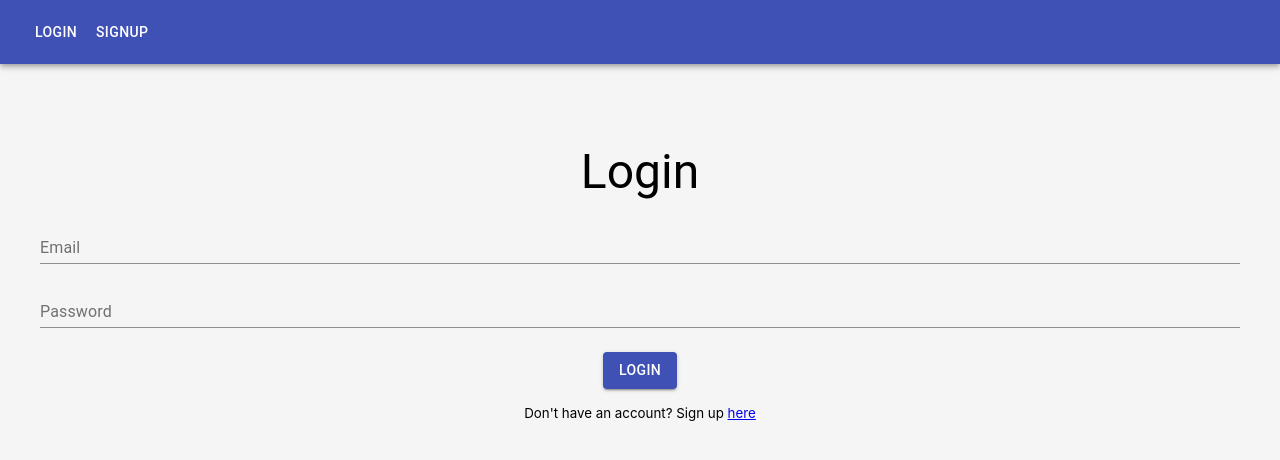
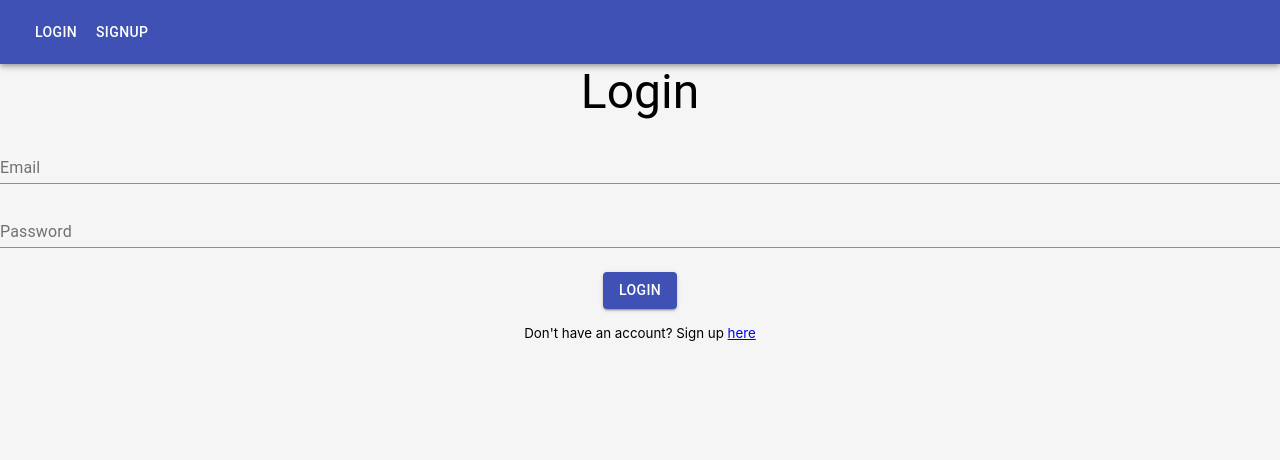
Before and after one commit to codyarose/clamor-client, a React (Create React App) app: page /login in a window 1280 px wide. Shown: the top 460 px of the page. Built offline with nearby package versions, Linux system fonts and the light colour scheme.

Commit message:
Removed Container component from App until I decide on how to handle ui width

```diff
--- a/src/App.tsx
+++ b/src/App.tsx
@@ -12,7 +12,6 @@ import { Home } from './pages/Home'
 import { Login } from './pages/Login'
 import { Signup } from './pages/Signup'
 import Navbar from './components/Navbar'
-import { Container } from './components/common/Container'
 import AuthRoute from './components/common/AuthRoute'
 
 const App = () => {
@@ -36,13 +35,11 @@ const App = () => {
 			<GlobalStyles />
 			<Router>
 				<Navbar />
-				<Container>
-					<Switch>
-						<Route exact path="/" component={Home} />
-						<AuthRoute exact path="/login" component={Login} />
-						<AuthRoute exact path="/signup" component={Signup} />
-					</Switch>
-				</Container>
+				<Switch>
+					<Route exact path="/" component={Home} />
+					<AuthRoute exact path="/login" component={Login} />
+					<AuthRoute exact path="/signup" component={Signup} />
+				</Switch>
 			</Router>
 		</ThemeProvider>
 	)
```
